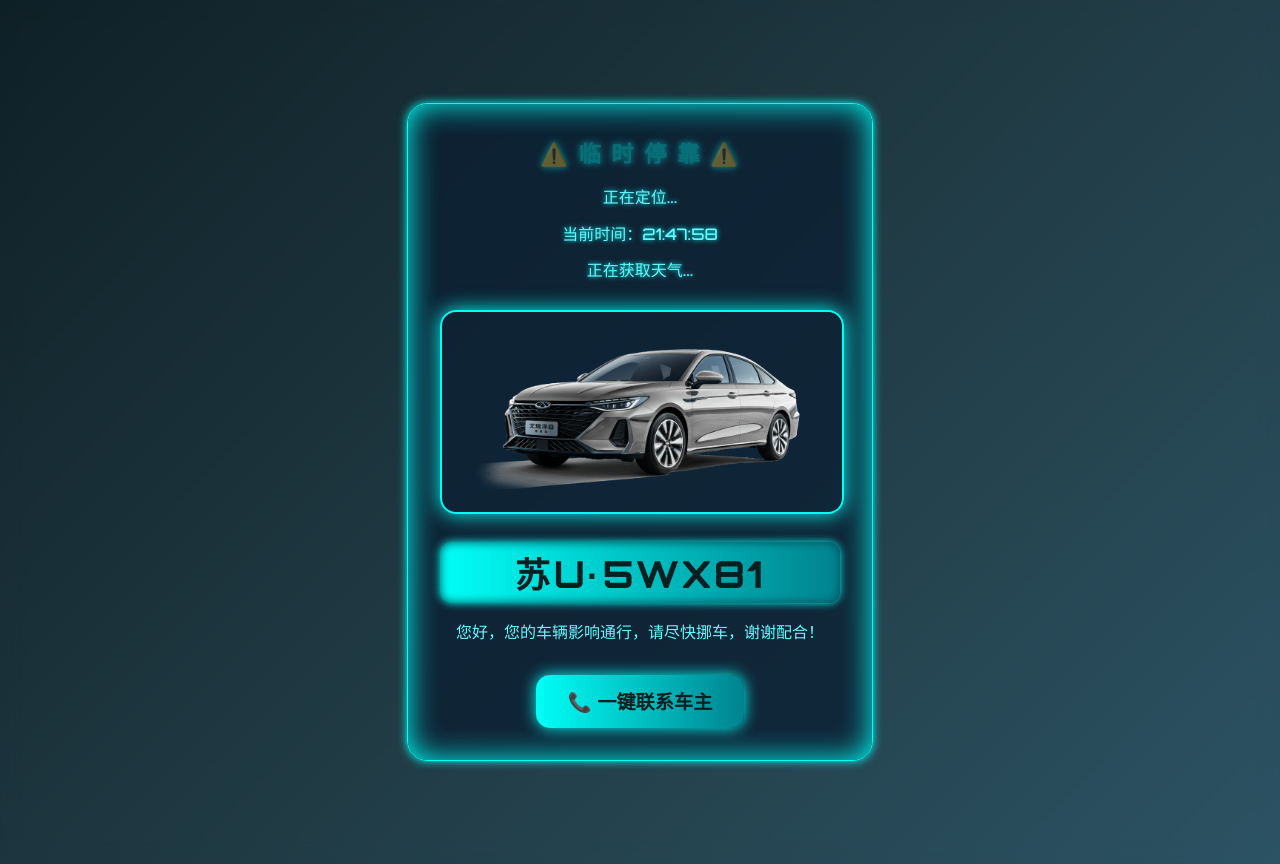
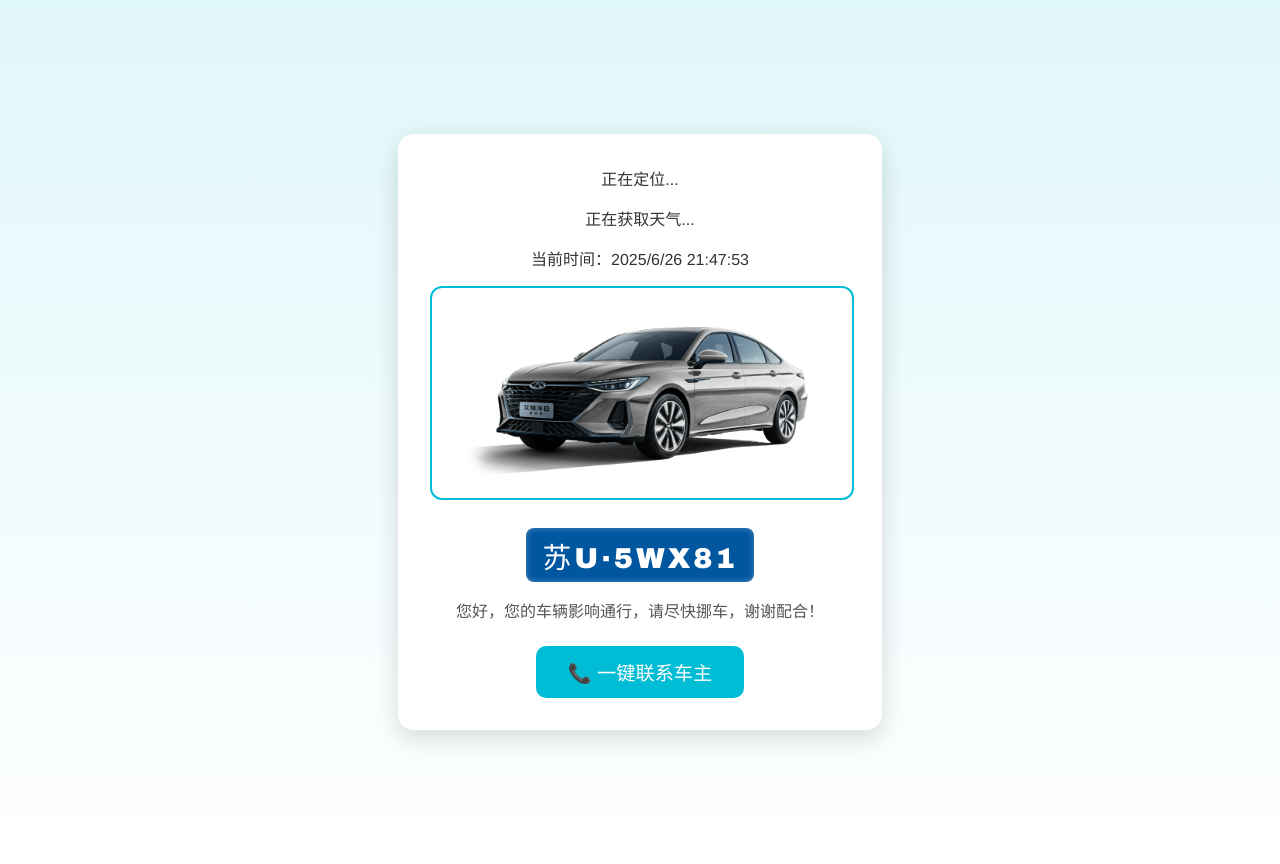
Before and after one commit to Lu6618/subscription-link-generator, a plain HTML site: page index.html in a window 1280 px wide. Drawn offline with Linux system fonts and the light colour scheme.

Commit message:
更新 index.html

```diff
--- a/index.html
+++ b/index.html
@@ -2,131 +2,170 @@
 <html lang="zh-CN">
 <head>
   <meta charset="UTF-8" />
-  <meta name="viewport" content="width=device-width, initial-scale=1" />
-  <title>挪车联系页 - 科技风</title>
+  <meta name="viewport" content="width=device-width, initial-scale=1.0"/>
+  <title>挪车联系页</title>
   <style>
-    @import url('https://fonts.googleapis.com/css2?family=Orbitron:wght@500&display=swap');
     body {
       margin: 0;
-      font-family: 'Orbitron', 'Helvetica Neue', sans-serif;
-      background: linear-gradient(135deg, #0f2027, #203a43, #2c5364);
-      color: #00fff7;
+      font-family: "Helvetica Neue", sans-serif;
+      background: linear-gradient(to bottom, #e0f7fa, #ffffff);
       display: flex;
       justify-content: center;
       align-items: center;
+      padding: 2rem;
       min-height: 100vh;
-      padding: 2rem;
-      backdrop-filter: blur(10px);
     }
     .card {
-      background: rgba(10, 30, 50, 0.75);
-      border-radius: 20px;
+      background-color: white;
+      border-radius: 16px;
       padding: 2rem;
-      max-width: 400px;
+      max-width: 420px;
       width: 100%;
-      box-shadow: 0 0 10px #00fff7, 0 0 30px #00fff7 inset;
+      box-shadow: 0 8px 24px rgba(0, 0, 0, 0.15);
       text-align: center;
-      border: 1px solid #00fff7;
     }
-    .blinker {
-      font-weight: 900;
-      font-size: 1.4rem;
-      color: #00fff7;
-      text-shadow: 0 0 5px #00fff7, 0 0 10px #00fff7;
-      animation: blink 1.2s infinite;
+    .info {
+      font-size: 1rem;
+      color: #333;
       margin-bottom: 1rem;
-      letter-spacing: 2px;
     }
-    @keyframes blink {
-      0%, 50%, 100% { opacity: 1; }
-      25%, 75% { opacity: 0.3; }
+    .car-image {
+      width: 100%;
+      border-radius: 12px;
+      object-fit: contain;
+      margin-bottom: 1.5rem;
+      border: 2px solid #00bcd4;
     }
     .plate {
-      background: linear-gradient(90deg, #00fff7, #00838f);
-      color: #002021;
-      font-size: 2.2rem;
-      font-weight: 900;
-      padding: 0.3rem 1rem;
-      border-radius: 12px;
-      letter-spacing: 4px;
-      box-shadow: 0 0 8px #00fff7, inset 0 0 10px #004c52;
+      display: inline-block;
+      background-color: #0057a0;
+      color: white;
+      font-size: 1.8rem;
+      font-family: "Arial Black", sans-serif;
+      letter-spacing: 3px;
+      padding: 0.4rem 1rem;
+      border-radius: 8px;
       margin-bottom: 1rem;
+      box-shadow: inset 0 0 6px rgba(255,255,255,0.3);
     }
-    #location, #time-now, #weather {
+    .message {
       font-size: 1rem;
-      margin-bottom: 0.8rem;
-      color: #66f8ff;
-      text-shadow: 0 0 5px #00fff7;
-    }
-    .car-image {
-      max-width: 100%;
-      margin: 1rem 0 1.5rem;
-      border-radius: 16px;
-      border: 2px solid #00fff7;
-      box-shadow: 0 0 20px #00fff7;
+      color: #555;
+      margin-bottom: 1.5rem;
     }
     .call-button {
       display: inline-block;
-      background: linear-gradient(90deg, #00fff7, #00838f);
-      color: #002021;
-      font-weight: 700;
+      background-color: #00bcd4;
+      color: white;
       font-size: 1.2rem;
-      padding: 0.8rem 2rem;
-      border-radius: 14px;
+      padding: 0.75rem 2rem;
+      border-radius: 10px;
       text-decoration: none;
-      box-shadow: 0 0 15px #00fff7;
-      transition: background 0.3s ease, box-shadow 0.3s ease;
+      transition: background-color 0.2s ease;
     }
     .call-button:hover {
-      background: linear-gradient(90deg, #00b8cc, #005960);
-      box-shadow: 0 0 25px #00fff7, 0 0 40px #00fff7 inset;
-      color: #e0f7fa;
+      background-color: #0097a7;
     }
   </style>
 </head>
 <body>
   <div class="card">
-    <div class="blinker">⚠️ 临 时 停 靠 ⚠️</div>
-    <div id="location">正在定位...</div>
-    <div id="time-now">加载时间中...</div>
-    <div id="weather">正在获取天气...</div>
-    <img class="car-image" src="car.png" alt="车辆照片" />
+    <div class="info" id="location">正在定位...</div>
+    <div class="info" id="weather">正在获取天气...</div>
+    <div class="info" id="time"></div>
+    <img class="car-image" src="car.png" alt="车辆照片">
     <div class="plate" id="plate-number">苏U·5WX81</div>
-    <div class="message" style="color:#66f8ff; margin-bottom: 2rem;">
-      您好，您的车辆影响通行，请尽快挪车，谢谢配合！
-    </div>
+    <div class="message">您好，您的车辆影响通行，请尽快挪车，谢谢配合！</div>
     <a class="call-button" id="call-link" href="tel:18917034936">📞 一键联系车主</a>
+    <audio id="bg-music" src="music.mp3" autoplay loop muted></audio>
   </div>
 
-  <!-- 背景音乐 -->
- <audio id="bg-music" src="music.mp3" autoplay loop muted></audio>
-
   <script>
+    // 车牌和电话参数
     const urlParams = new URLSearchParams(window.location.search);
     const plate = urlParams.get("plate") || "苏U·5WX81";
     const phone = urlParams.get("phone") || "18917034936";
     document.getElementById("plate-number").innerText = plate;
     document.getElementById("call-link").href = "tel:" + phone;
 
-    // 播放音乐解锁
+    // 当前时间显示
+    function updateTime() {
+      const now = new Date();
+      const timeStr = now.toLocaleString("zh-CN", { hour12: false });
+      document.getElementById("time").innerText = `当前时间：${timeStr}`;
+    }
+    updateTime();
+    setInterval(updateTime, 60000); // 每分钟更新一次
+
+    // 背景音乐解除静音
     const bgMusic = document.getElementById('bg-music');
     document.body.addEventListener('click', () => {
       bgMusic.muted = false;
       bgMusic.play();
     });
 
-    // 当前时间更新
-    function updateTime() {
-      const now = new Date();
-      const timeStr = now.toLocaleTimeString('zh-CN', { hour12: false });
-      document.getElementById('time-now').innerText = `当前时间：${timeStr}`;
+    // 高德优先定位 + 天气信息
+    const AMapKey = '8b262d1641d61679eacb588a270dc7c0';
+    const locationEl = document.getElementById("location");
+    const weatherEl = document.getElementById("weather");
+
+    const zhMap = {
+      "China": "中国",
+      "Jiangsu": "江苏省",
+      "Suzhou": "苏州市",
+      "Nanjing": "南京市",
+      "Beijing": "北京市",
+      "Shanghai": "上海市",
+      "Guangdong": "广东省",
+      "Guangzhou": "广州市",
+      "Shenzhen": "深圳市"
+    };
+
+    function toZh(name) {
+      return zhMap[name] || name;
     }
-    updateTime();
-    setInterval(updateTime, 1000);
 
-    const amapKey = "8b262d1641d61679eacb588a270dc7c0"; // 请替换为你的真实高德 Key
+    function getLocationFromAMap() {
+      if (!navigator.geolocation) return fallbackToIP();
+      navigator.geolocation.getCurrentPosition(
+        pos => {
+          const lat = pos.coords.latitude;
+          const lon = pos.coords.longitude;
+          fetch(`https://restapi.amap.com/v3/geocode/regeo?output=json&location=${lon},${lat}&key=${AMapKey}`)
+            .then(res => res.json())
+            .then(data => {
+              if (data.status === "1") {
+                const comp = data.regeocode.addressComponent;
+                const region = comp.province || "";
+                const city = comp.city || comp.province || "";
+                locationEl.innerText = `${region}${city}`;
+                getWeather(lat, lon);
+              } else {
+                fallbackToIP();
+              }
+            }).catch(fallbackToIP);
+        },
+        err => fallbackToIP(),
+        { enableHighAccuracy: true, timeout: 5000 }
+      );
+    }
 
-    function fetchWeather(lat, lon) {
+    function fallbackToIP() {
+      fetch("https://api.ip.sb/geoip")
+        .then(res => res.json())
+        .then(data => {
+          const region = toZh(data.region);
+          const city = toZh(data.city);
+          locationEl.innerText = `${region}${city}`;
+          getWeather(data.latitude, data.longitude);
+        })
+        .catch(() => {
+          locationEl.innerText = "位置获取失败";
+          weatherEl.innerText = "天气信息获取失败";
+        });
+    }
+
+    function getWeather(lat, lon) {
       fetch(`https://api.open-meteo.com/v1/forecast?latitude=${lat}&longitude=${lon}&current_weather=true`)
         .then(res => res.json())
         .then(weather => {
@@ -134,77 +173,23 @@
           const temp = w.temperature;
           const wind = w.windspeed;
           const code = w.weathercode;
-
           const weatherMap = {
-            0: "晴", 1: "主要晴", 2: "局部多云", 3: "阴",
-            45: "雾", 48: "霜雾", 51: "小雨", 53: "中雨",
-            55: "大雨", 61: "小阵雨", 63: "中阵雨", 65: "大阵雨",
-            71: "小雪", 73: "中雪", 75: "大雪", 95: "雷雨"
-          };
-          const emojiMap = {
-            0: "☀️", 1: "🌤️", 2: "⛅", 3: "☁️",
-            45: "🌫️", 48: "🌁", 51: "🌧️", 53: "🌧️",
-            55: "🌧️", 61: "🌦️", 63: "🌦️", 65: "⛈️",
-            71: "🌨️", 73: "❄️", 75: "❄️", 95: "⛈️"
+            0: "晴", 1: "主要晴", 2: "局部多云", 3: "阴", 45: "雾", 48: "霜雾",
+            51: "小雨", 53: "中雨", 55: "大雨", 56: "冻雨", 57: "强冻雨",
+            61: "小阵雨", 63: "中阵雨", 65: "大阵雨", 66: "冻阵雨", 67: "强冻阵雨",
+            71: "小雪", 73: "中雪", 75: "大雪", 77: "雪粒",
+            80: "短时小雨", 81: "短时中雨", 82: "短时大雨",
+            85: "短时小雪", 86: "短时大雪", 95: "雷雨", 96: "雷雨伴冰雹", 99: "强雷雨伴冰雹"
           };
           const desc = weatherMap[code] || "天气未知";
-          const emoji = emojiMap[code] || "";
-          document.getElementById("weather").innerText = `${emoji} ${desc}，${temp}°C，风速 ${wind}km/h`;
+          weatherEl.innerText = `${desc}，${temp}°C，风速 ${wind}km/h`;
         })
         .catch(() => {
-          document.getElementById("weather").innerText = "天气信息获取失败";
+          weatherEl.innerText = "天气信息获取失败";
         });
     }
 
-    // 优先用浏览器定位 + 高德API
-    function getLocation() {
-      if (navigator.geolocation) {
-        navigator.geolocation.getCurrentPosition(
-          (pos) => {
-            const lat = pos.coords.latitude;
-            const lon = pos.coords.longitude;
-            fetch(`https://restapi.amap.com/v3/geocode/regeo?location=${lon},${lat}&key=${amapKey}&output=JSON`)
-              .then(res => res.json())
-              .then(amap => {
-                if (amap.status === "1" && amap.regeocode) {
-                  document.getElementById("location").innerText = amap.regeocode.formatted_address;
-                } else {
-                  document.getElementById("location").innerText = "位置获取失败";
-                }
-              })
-              .catch(() => {
-                document.getElementById("location").innerText = "位置获取失败";
-              });
-            fetchWeather(lat, lon);
-          },
-          (err) => {
-            console.warn("Geolocation failed:", err);
-            fallbackIP(); // Fallback
-          },
-          { enableHighAccuracy: true, timeout: 5000 }
-        );
-      } else {
-        fallbackIP();
-      }
-    }
-
-    function fallbackIP() {
-      fetch("https://api.ip.sb/geoip")
-        .then(res => res.json())
-        .then(data => {
-          const city = data.city || "";
-          const region = data.region || "";
-          document.getElementById("location").innerText = `${region}${city}`;
-          fetchWeather(data.latitude, data.longitude);
-        })
-        .catch(() => {
-          document.getElementById("location").innerText = "定位失败";
-          document.getElementById("weather").innerText = "天气信息获取失败";
-        });
-    }
-
-    // 开始定位
-    getLocation();
+    getLocationFromAMap();
   </script>
 </body>
 </html>
```
